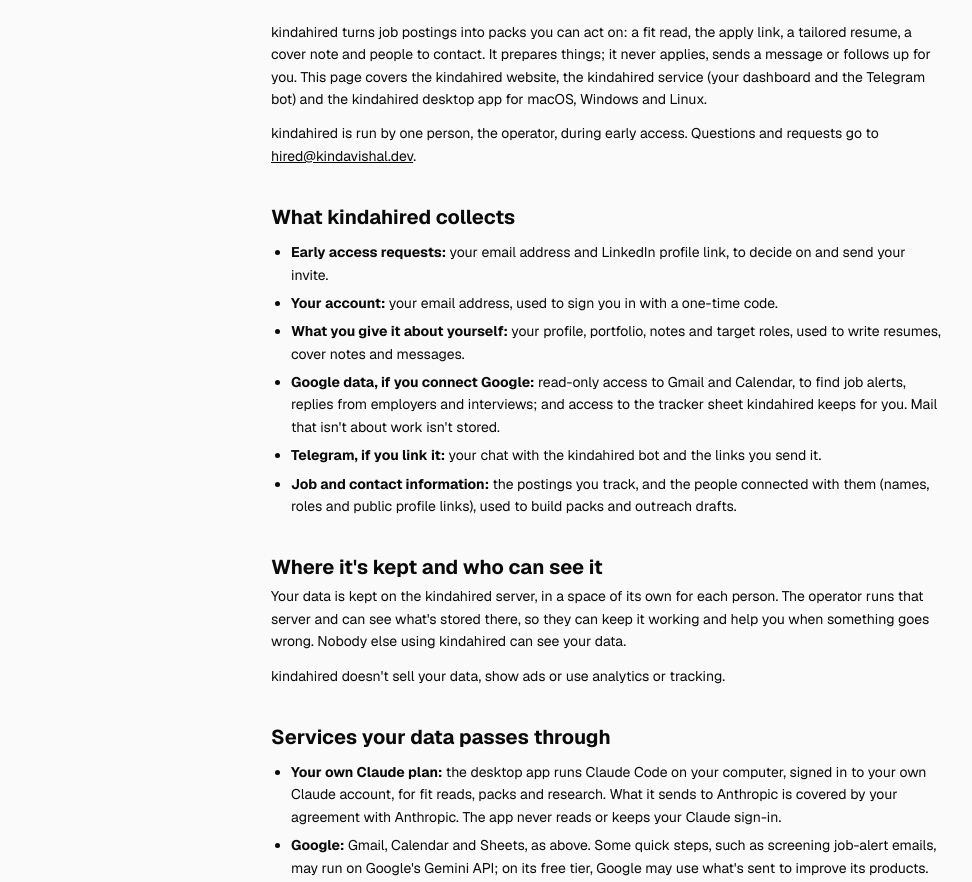
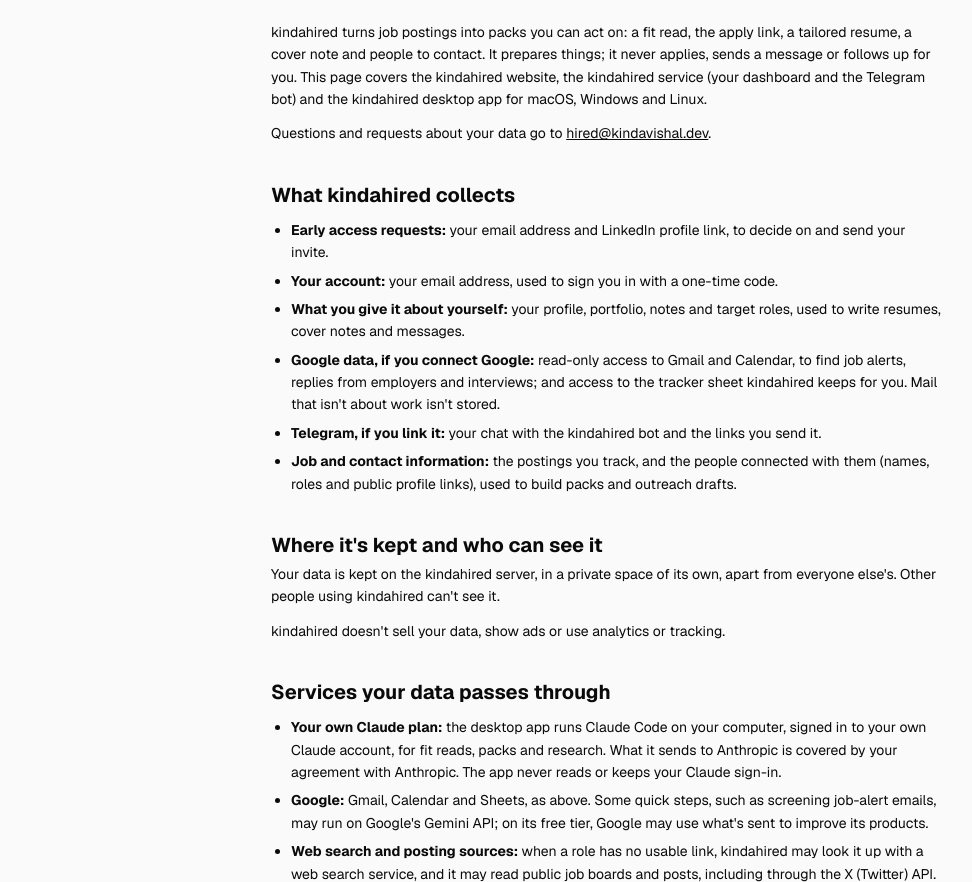
Before and after one commit to kindavishal/kindahired, a website: page site/privacy.html in a window 1280 px wide. Shown: the part 195-1077 px from the top of the page, without its empty margins (33-1005 px from the left). Drawn offline with nearby package versions, Linux system fonts and the light colour scheme.

Commit message:
Privacy: drop the operator line; landing section says where data goes

```diff
--- a/site/privacy.html
+++ b/site/privacy.html
@@ -35,7 +35,7 @@
   <p class="updated">Last updated 28 November 2026</p>
 
   <p>kindahired turns job postings into packs you can act on: a fit read, the apply link, a tailored resume, a cover note and people to contact. It prepares things; it never applies, sends a message or follows up for you. This page covers the kindahired website, the kindahired service (your dashboard and the Telegram bot) and the kindahired desktop app for macOS, Windows and Linux.</p>
-  <p>kindahired is run by one person, the operator, during early access. Questions and requests go to <a href="mailto:hired@kindavishal.dev">hired@kindavishal.dev</a>.</p>
+  <p>Questions and requests about your data go to <a href="mailto:hired@kindavishal.dev">hired@kindavishal.dev</a>.</p>
 
   <h2>What kindahired collects</h2>
   <ul>
@@ -48,7 +48,7 @@
   </ul>
 
   <h2>Where it's kept and who can see it</h2>
-  <p>Your data is kept on the kindahired server, in a space of its own for each person. The operator runs that server and can see what's stored there, so they can keep it working and help you when something goes wrong. Nobody else using kindahired can see your data.</p>
+  <p>Your data is kept on the kindahired server, in a private space of its own, apart from everyone else's. Other people using kindahired can't see it.</p>
   <p>kindahired doesn't sell your data, show ads or use analytics or tracking.</p>
 
   <h2>Services your data passes through</h2>
```
Also changed, not shown: site/index.html (+2 -2 lines).
